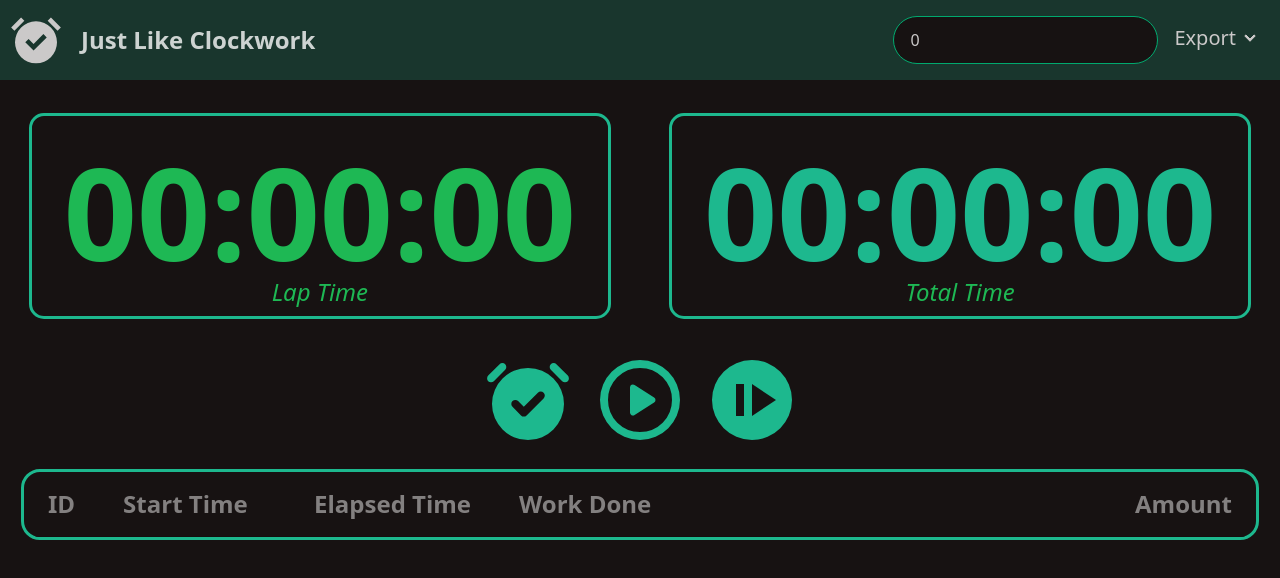
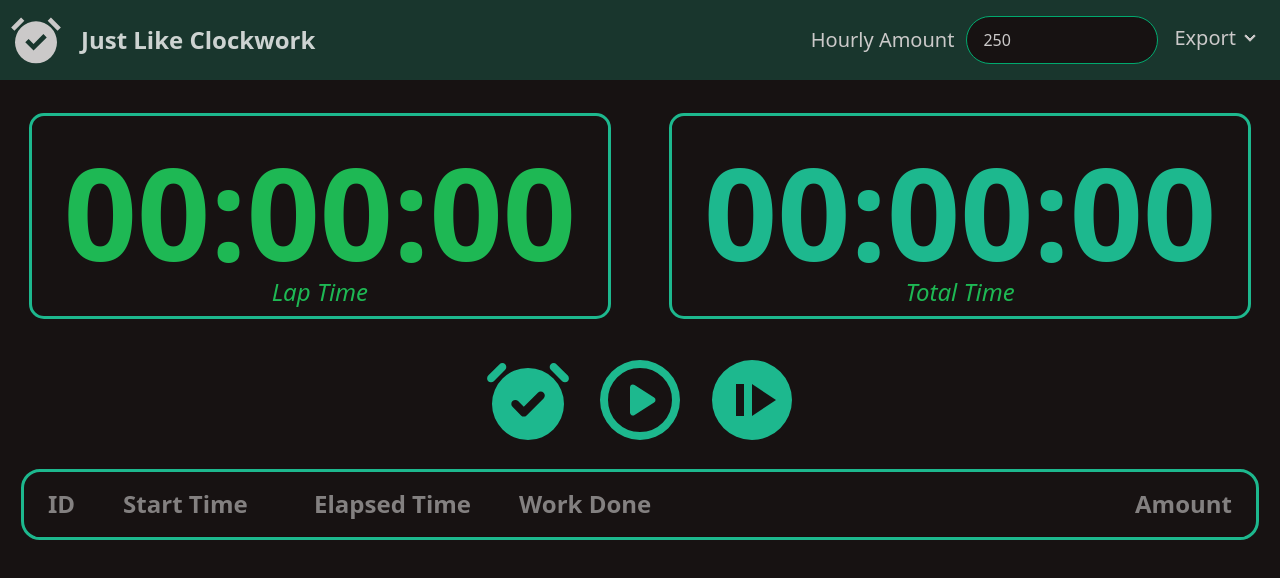
Before and after one commit to KrishnarajT/Just-Like-Clockwork, a React (Vite) app: page / in a window 1280 px wide. Shown: the top 578 px of the page. Built offline with nearby package versions, Linux system fonts and the light colour scheme.

Commit message:
fixed bugs

```diff
--- a/src/components/Navbar.jsx
+++ b/src/components/Navbar.jsx
@@ -2,11 +2,15 @@ import { ClockIcon } from "./ui/ClockIcon";
 import { Link } from "react-router-dom";
 import { useState } from "react";
 import { LapContext } from "../context/LapContext";
-import React from "react";
+import React, { useEffect } from "react";
 
 export default function Navbar() {
-	const [amount, setAmount] = useState(0.0);
+	const [amount, setAmount] = useState(250);
 	const { updateAmount } = React.useContext(LapContext);
+
+	useEffect(() => {
+		updateAmount(amount);
+	}, [amount]);
 
 	const handleAmountChange = (e) => {
 		setAmount(e.target.value);
@@ -28,13 +32,20 @@ export default function Navbar() {
 			<div className="flex-none">
 				<ul className="menu menu-horizontal px-1">
 					<li className="text-xl">
+						<div className="m-0 p-0">
+							<label className="label">
+								<span className="label-text text-xl">
+									Hourly Amount
+								</span>
+							</label>
 							<input
 								type="text"
 								placeholder="Enter Hourly Amount"
 								value={amount}
 								onChange={handleAmountChange}
-							className="input input-bordered input-success w-full max-w-xs"
+								className="input input-bordered input-success w-48 max-w-xs"
 							/>
+						</div>
 					</li>
 					<li>
 						<details>
--- a/src/pages/Home.jsx
+++ b/src/pages/Home.jsx
@@ -41,6 +41,7 @@ const Home = () => {
 	const [isPlaying, setIsPlaying] = useState(false);
 	const [started, setStarted] = useState(false);
 	const [clearTimer, setClearTimer] = useState(false);
+	const [clearLapTimer, setClearLapTimer] = useState(false);
 	const [lap, setLap] = useState();
 
 	console.log(laps, lap);
@@ -57,7 +58,7 @@ const Home = () => {
 						<Timer
 							lap={getLapFromId(lap)}
 							isPlaying={isPlaying}
-							clearTimer={clearTimer}
+							clearTimer={clearLapTimer}
 							setClearTimer={setClearTimer}
 							UpdateCurrentWorkLapTime={UpdateCurrentWorkLapTime}
 						/>
@@ -98,11 +99,16 @@ const Home = () => {
 
 			<div className="w-full justify-center flex gap-4">
 				<button
-					disabled={!started}
+					disabled={
+						!started ||
+						(getLapFromId(lap).getCurrentHours() === 0 &&
+							getLapFromId(lap).getCurrentMinutes() === 0)
+					}
 					onClick={() => {
 						setIsPlaying(false);
 						const new_lap_id = addNewLap();
 						setLap(new_lap_id);
+						setClearLapTimer(true);
 					}}
 				>
 					<LapIcon className="w-24 h-24 text-secondary transition-all duration-300 hover:text-primary hover:scale-90" />
--- a/src/style.css
+++ b/src/style.css
@@ -646,6 +646,11 @@ html {
 }
 
 @media (hover:hover) {
+  .label a:hover {
+    --tw-text-opacity: 1;
+    color: var(--fallback-bc,oklch(var(--bc)/var(--tw-text-opacity)));
+  }
+
   .menu li > *:not(ul):not(.menu-title):not(details):active,
 .menu li > *:not(ul):not(.menu-title):not(details).active,
 .menu li > details > summary:active {
@@ -806,6 +811,19 @@ html {
   }
 }
 
+.label {
+  display: flex;
+  -webkit-user-select: none;
+     -moz-user-select: none;
+          user-select: none;
+  align-items: center;
+  justify-content: space-between;
+  padding-left: 0.25rem;
+  padding-right: 0.25rem;
+  padding-top: 0.5rem;
+  padding-bottom: 0.5rem;
+}
+
 .input {
   flex-shrink: 1;
   -webkit-appearance: none;
@@ -1029,6 +1047,11 @@ html {
   --tw-text-opacity: 0.2;
 }
 
+.btm-nav > * .label {
+  font-size: 1rem;
+  line-height: 1.5rem;
+}
+
 .btn:active:hover,
   .btn:active:focus {
   animation: button-pop 0s ease-out;
@@ -1126,6 +1149,13 @@ html {
   100% {
     background-position-y: 0;
   }
+}
+
+.label-text {
+  font-size: 0.875rem;
+  line-height: 1.25rem;
+  --tw-text-opacity: 1;
+  color: var(--fallback-bc,oklch(var(--bc)/var(--tw-text-opacity)));
 }
 
 .input input:focus {
@@ -1690,6 +1720,10 @@ html {
   flex: none;
 }
 
+.flex-row {
+  flex-direction: row;
+}
+
 .flex-col {
   flex-direction: column;
 }
```
Lines whose indentation alone changed are shown as unchanged.
